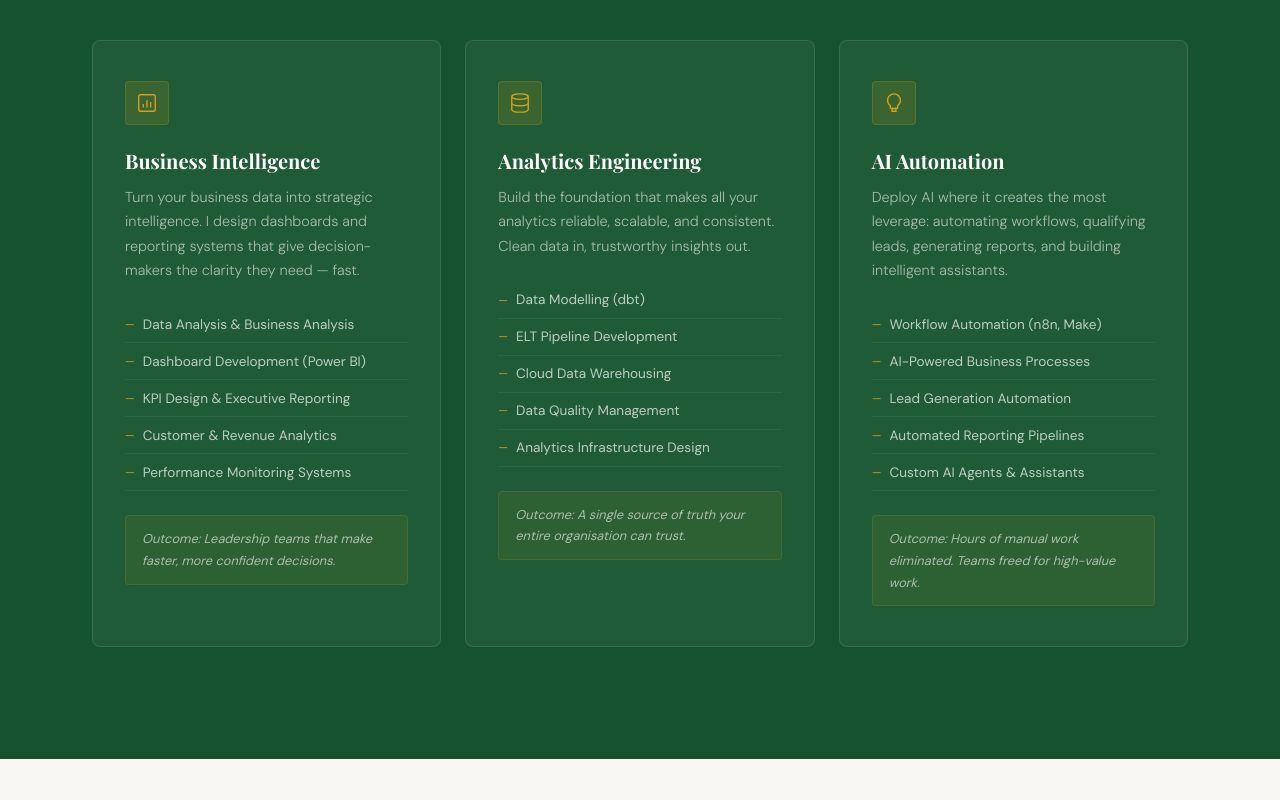
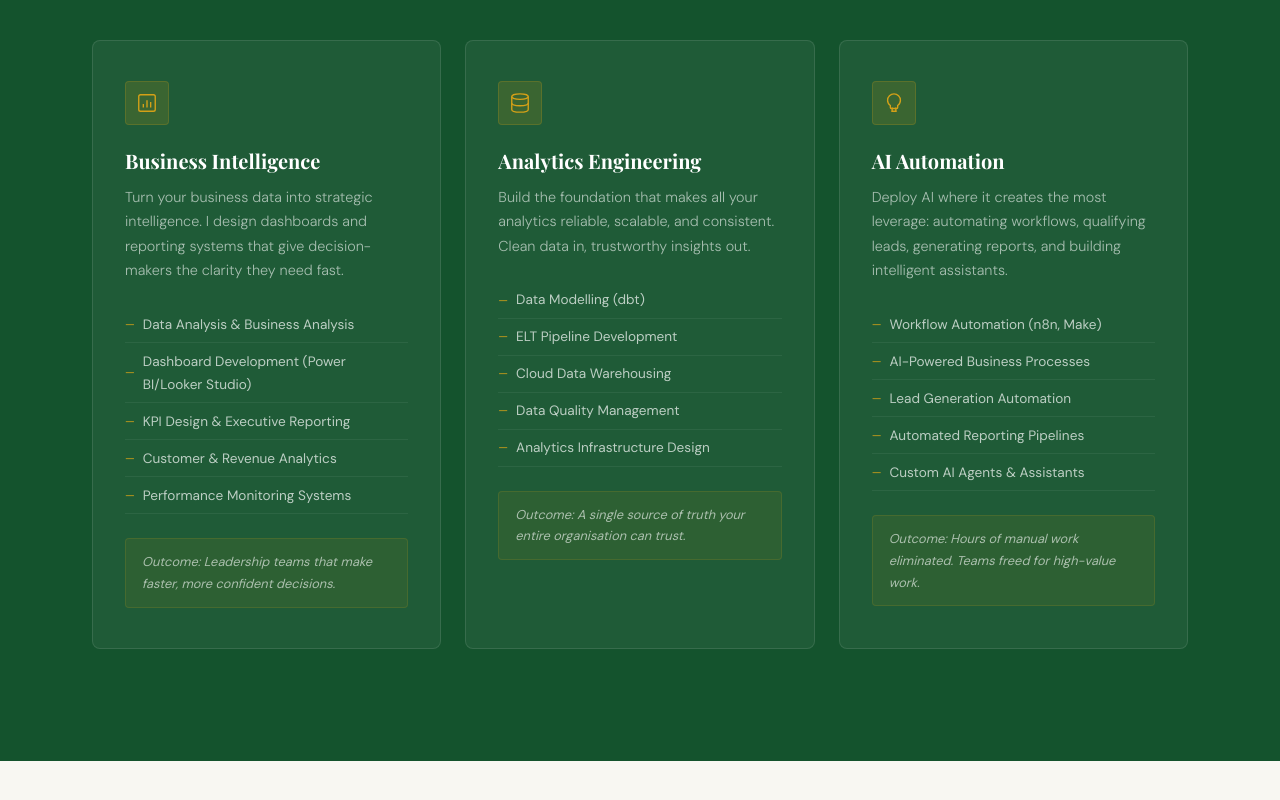
Before and after one commit to ezraonyinkwa/ezraonyinkwawebsite, a plain HTML site: page My website.html in a window 1280 px wide. Shown: the part 3111-3911 px from the top of the page. Drawn offline with nearby package versions, Linux system fonts and the light colour scheme; a web font is replaced by a local one.

Commit message:
changes on my services sections

```diff
--- a/My website.html
+++ b/My website.html
@@ -866,10 +866,10 @@
           <svg viewBox="0 0 24 24" fill="none" stroke-width="1.5"><rect x="3" y="3" width="18" height="18" rx="2"/><path d="M8 17V13M12 17V9M16 17V11"/></svg>
         </div>
         <h3>Business Intelligence</h3>
-        <p class="service-desc">Turn your business data into strategic intelligence. I design dashboards and reporting systems that give decision-makers the clarity they need — fast.</p>
+        <p class="service-desc">Turn your business data into strategic intelligence. I design dashboards and reporting systems that give decision-makers the clarity they need fast.</p>
         <ul class="service-list">
           <li>Data Analysis & Business Analysis</li>
-          <li>Dashboard Development (Power BI)</li>
+          <li>Dashboard Development (Power BI/Looker Studio)</li>
           <li>KPI Design & Executive Reporting</li>
           <li>Customer & Revenue Analytics</li>
           <li>Performance Monitoring Systems</li>
```
